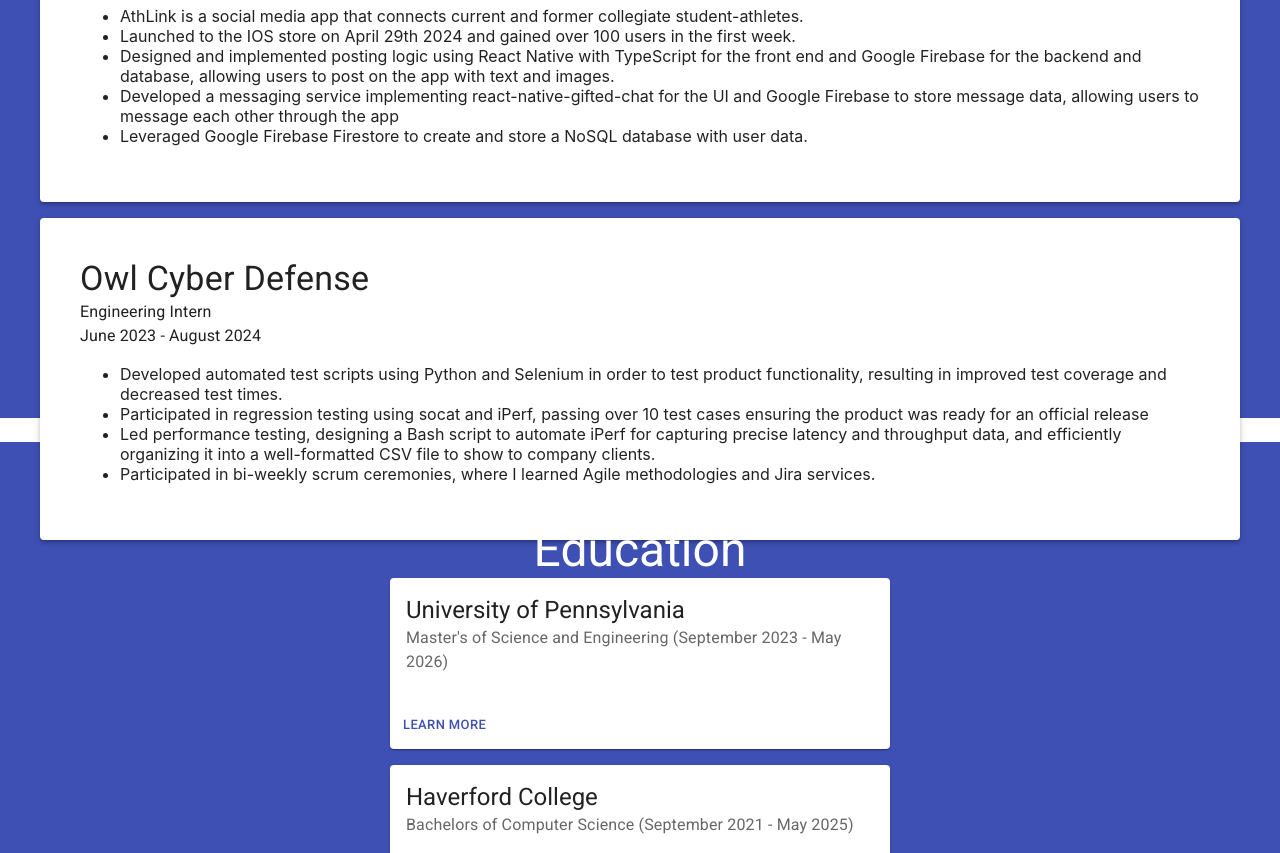
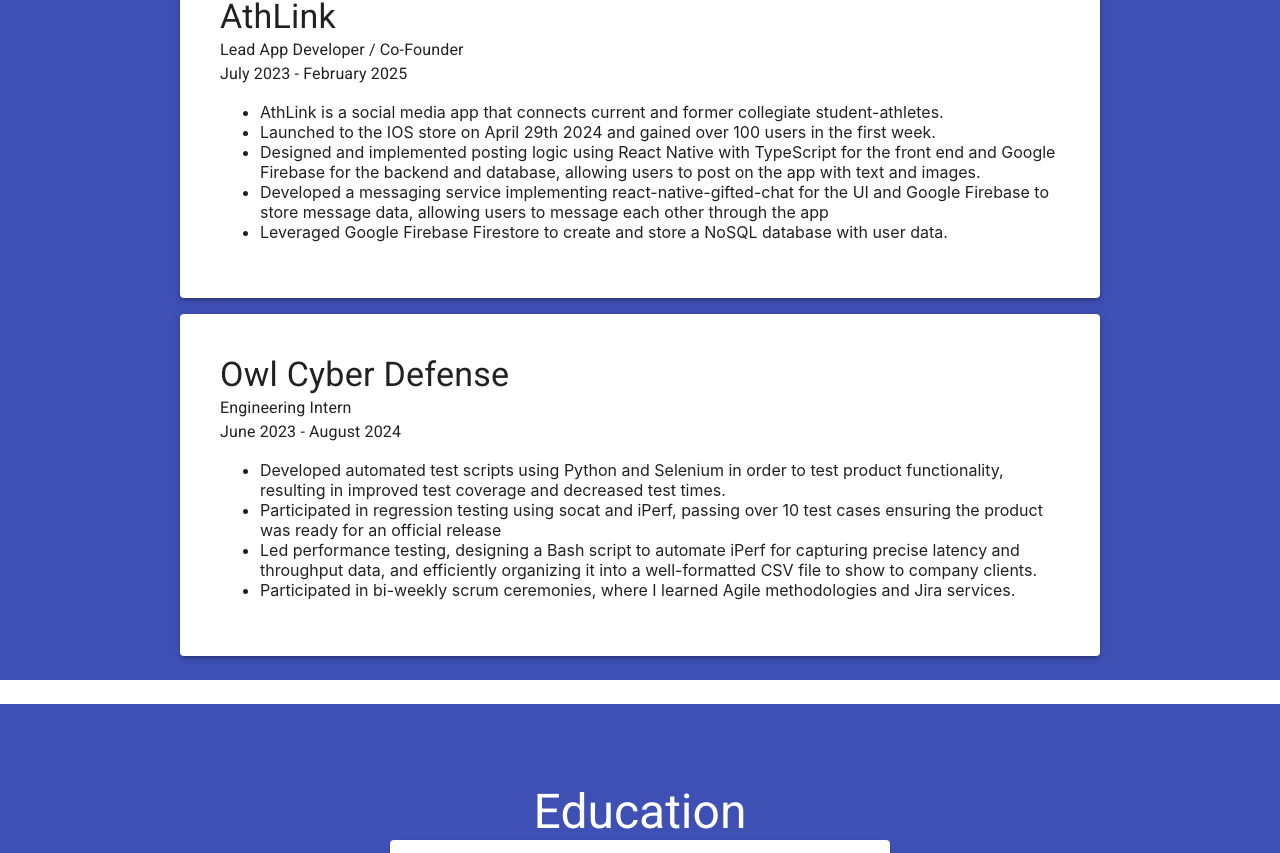
Before and after one commit to dbuck182/ReactPersonalPortfolio, a React (Create React App) app: page / in a window 1280 px wide. Shown: the part 1398-2251 px from the top of the page. Built offline with nearby package versions, Linux system fonts and the light colour scheme.

Commit message:
Fixed the widths of Past Experience and the overlap

```diff
--- a/src/components/Education.jsx
+++ b/src/components/Education.jsx
@@ -8,14 +8,13 @@
     ]
 
     return (
-        <Box id="Education" sx={{bgcolor: "primary.main", height: "100vh", paddingTop: 10, display: "flex", flexDirection: "column", alignItems: "center"}}>
-            <Typography variant="h3" textAlign={'center'} sx={{color: "primary.contrastText",}}>Education</Typography>
+        <Box id="Education" sx={{bgcolor: "primary.main", height: "100vh", paddingTop: 10, display: "flex", flexDirection: "column", alignItems: "center", width: "100%"}}>
+            <Typography variant="h3" textAlign={'center'} sx={{color: "primary.contrastText"}}>Education</Typography>
             <Stack spacing={2}>
                 {degrees.map((degree) => {
                     return (
                             <EducationCard education={degree}/>
                     )
-
                 })}
             </Stack>
         </Box>
--- a/src/components/WorkExperience.jsx
+++ b/src/components/WorkExperience.jsx
@@ -35,11 +35,11 @@
                         }]
 
     return (
-        <Box id="Experience" sx={{bgcolor: "primary.main", marginTop: 0, p: 3, height: "100vh", marginBottom: 3, paddingBottom: 20}}>
+        <Box id="Experience" sx={{bgcolor: "primary.main", marginTop: 0, p: 3, marginBottom: 3, paddingTop: 10}}>
             <Typography variant="h2" sx={{color: "primary.contrastText", textAlign: "center"}}>Past Experience</Typography>
             <Box sx={{display: "flex", flexDirection: "column" ,justifyContent: "space-between", alignItems: "center" ,paddingTop: 4, paddingLeft: 2, paddingRight: 2, gap: 2}}>
                 {experience.map((exper) => (
-                    <Paper elevation={3} sx={{p: 5}}>
+                    <Paper elevation={3} sx={{p: 5, maxWidth: "70%", minWidth: "70%"}}>
                         <Typography variant="h4">{exper.firm}</Typography>
                         <Typography>{exper.title}</Typography>
                         <Typography>{exper.time}</Typography>
--- a/src/pages/Main.jsx
+++ b/src/pages/Main.jsx
@@ -6,7 +6,7 @@
 
 const Main = () => {
     return (
-        <Box mb={0} mt={0}>
+        <Box mb={0} mt={0} sx={{display: "flex", flexDirection: "column", alignItems: "center"}}>
             <NavBar />
             <FrontPage />
             <WorkExperience />
```
